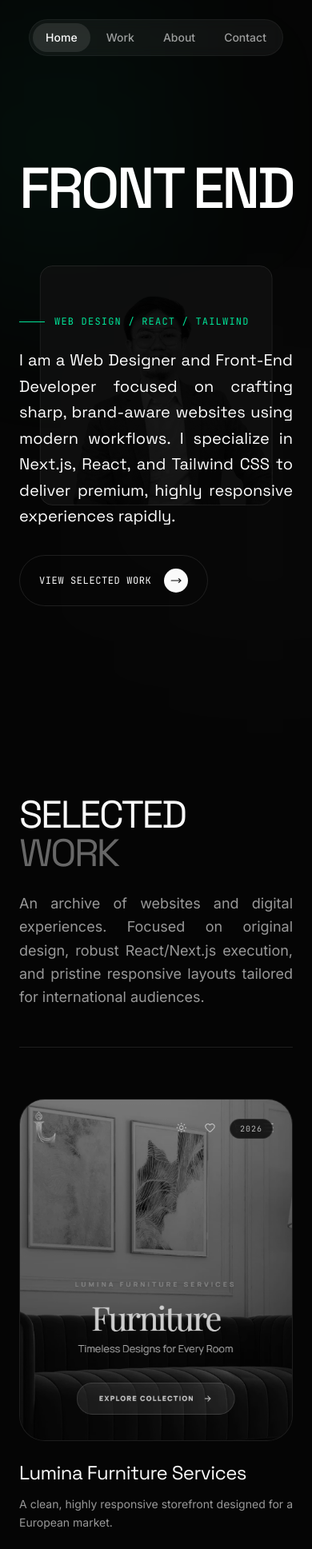
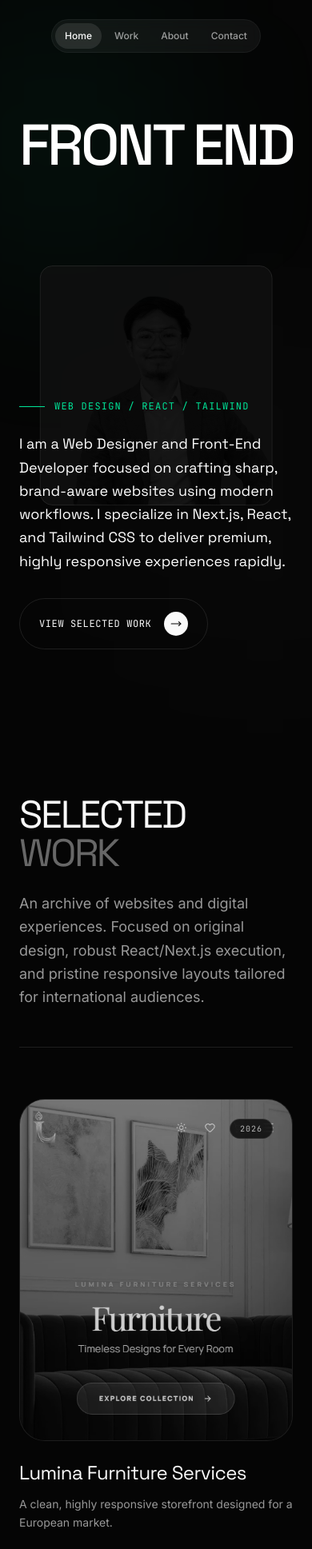
Before and after one commit to DevHansJTF/my-dev-portfolio, a Next.js app: page / in a window 390 px wide. Shown: the top 1937 px of the page at 80% size. Built offline with nearby package versions, Linux system fonts and the light colour scheme.

Commit message:
Added mobile responsiveness and updated projects

```diff
--- a/components/layout/NavBar.tsx
+++ b/components/layout/NavBar.tsx
@@ -50,7 +50,7 @@ export function NavBar() {
             <a
               key={item.path}
               href={item.path}
-              className={`relative px-4 py-2 rounded-full text-sm font-medium transition-colors ${
+              className={`relative px-3 md:px-4 py-2 rounded-full text-xs md:text-sm font-medium transition-colors ${
                 isActive ? "text-foreground" : "text-foreground/60 hover:text-foreground"
               }`}
             >
--- a/components/sections/About.tsx
+++ b/components/sections/About.tsx
@@ -13,7 +13,7 @@ export function About() {
                 Sharp <br />
                 <span className="text-foreground/40">Design.</span> <br /> Clean Code.
               </h1>
-              <p className="text-lg text-foreground/70 leading-relaxed max-w-2xl text-justify">
+              <p className="text-lg text-foreground/70 leading-relaxed max-w-2xl text-left sm:text-justify">
                 I&apos;m Hans Justin Fernando, a hands-on Web Designer and Frontend Developer. I specialize in crafting
                 visually strong, user-friendly websites. Combining a pristine eye for design with deep expertise in
                 React, Next.js, and Tailwind CSS, I deliver sharp, tailor made interfaces far removed from generic
@@ -66,7 +66,7 @@ export function About() {
                 <div className="flex-grow">
                   <h3 className="font-display text-2xl mb-2">{item.title}</h3>
                   <h4 className="text-accent font-medium mb-4">{item.company}</h4>
-                  <p className="text-foreground/60 leading-relaxed text-justify">{item.description}</p>
+                  <p className="text-foreground/60 leading-relaxed text-left sm:text-justify">{item.description}</p>
                 </div>
               </div>
             </FadeIn>
--- a/components/sections/Contact.tsx
+++ b/components/sections/Contact.tsx
@@ -17,7 +17,7 @@ export function Contact() {
                 Let&apos;s <br />
                 <span className="text-foreground/40">Connect</span>
               </h1>
-              <p className="text-lg text-foreground/60 leading-relaxed max-w-md text-justify">
+              <p className="text-lg text-foreground/60 leading-relaxed max-w-md text-left sm:text-justify">
                 Whether you need high-volume web design, draft-ready site generation, or precise Next.js and Tailwind
                 execution, I&apos;m ready to integrate into your workflow and deliver sharp, brand-aware results.
               </p>
--- a/components/sections/Craft.tsx
+++ b/components/sections/Craft.tsx
@@ -9,7 +9,7 @@ export function Craft() {
         <div className="border-t border-white/10 pt-24 grid grid-cols-1 md:grid-cols-12 gap-12">
           <div className="col-span-1 md:col-span-5">
             <h2 className="font-display text-4xl tracking-tight mb-8">Design & Build</h2>
-            <p className="text-foreground/60 text-base leading-relaxed mb-8 text-justify max-w-sm">
+            <p className="text-foreground/60 text-base leading-relaxed mb-8 text-left sm:text-justify max-w-sm">
               Creating compelling websites requires a sharp eye for layout and the technical skills to execute. I build
               draft-ready structures efficiently, refining them into responsive, pristine interfaces.
             </p>
@@ -30,7 +30,9 @@ export function Craft() {
                 <div className="absolute top-0 left-0 w-full h-[2px] bg-gradient-to-r from-transparent via-accent/50 to-transparent translate-x-[-100%] group-hover:translate-x-[100%] transition-transform duration-1000" />
                 <div className="text-foreground/30 group-hover:text-accent transition-colors mb-8">{item.icon}</div>
                 <h3 className="font-display text-xl mb-3">{item.title}</h3>
-                <p className="text-sm text-foreground/50 leading-relaxed text-justify">{item.description}</p>
+                <p className="text-sm text-foreground/50 leading-relaxed text-left sm:text-justify">
+                  {item.description}
+                </p>
               </div>
             ))}
           </div>
--- a/components/sections/Hero.tsx
+++ b/components/sections/Hero.tsx
@@ -35,12 +35,12 @@ export function Hero() {
           </div>
         </div>
 
-        <div className="col-span-1 md:col-span-12 flex flex-col md:flex-row justify-between items-start md:items-end mt-24 md:mt-32 z-10 w-full pointer-events-none">
+        <div className="col-span-1 md:col-span-12 flex flex-col md:flex-row justify-between items-start md:items-end mt-64 sm:mt-56 md:mt-32 z-10 w-full pointer-events-none">
           <FadeIn delay={0.4} direction="up" className="max-w-md pointer-events-auto">
             <p className="font-mono text-xs uppercase tracking-widest text-accent mb-6 flex items-center gap-3">
               <span className="w-8 h-px bg-accent"></span> Web Design / React / Tailwind
             </p>
-            <p className="font-display text-white text-xl leading-relaxed text-justify">
+            <p className="font-display text-white text-lg md:text-xl leading-relaxed text-left sm:text-justify">
               I am a Web Designer and Front-End Developer focused on crafting sharp, brand-aware websites using modern
               workflows. I specialize in Next.js, React, and Tailwind CSS to deliver premium, highly responsive
               experiences rapidly.
--- a/components/sections/Work.tsx
+++ b/components/sections/Work.tsx
@@ -13,7 +13,7 @@ export function Work() {
             <br />
             <span className="text-foreground/40">Work</span>
           </h1>
-          <p className="max-w-xl text-foreground/60 text-lg leading-relaxed text-justify">
+          <p className="max-w-xl text-foreground/60 text-lg leading-relaxed text-left sm:text-justify">
             An archive of websites and digital experiences. Focused on original design, robust React/Next.js execution,
             and pristine responsive layouts tailored for international audiences.
           </p>
@@ -27,7 +27,7 @@ export function Work() {
               href={"link" in project ? project.link : "#"}
               target={"link" in project ? "_blank" : undefined}
               rel={"link" in project ? "noopener noreferrer" : undefined}
-              className="block h-full cursor-none"
+              className="block h-full"
             >
               <div className="relative w-full overflow-hidden rounded-[32px] bg-surface mb-6 aspect-[4/5] border border-white/5 group-hover:border-white/10 transition-colors">
                 <Image
@@ -51,7 +51,7 @@ export function Work() {
                   <h2 className="font-display text-2xl md:text-3xl mb-3 tracking-tight group-hover:text-accent transition-colors">
                     {project.title}
                   </h2>
-                  <p className="text-foreground/60 text-sm mb-6 max-w-sm leading-relaxed text-justify">
+                  <p className="text-foreground/60 text-sm mb-6 max-w-sm leading-relaxed text-left sm:text-justify">
                     {project.description}
                   </p>
                   <div className="flex gap-2 flex-wrap">
--- a/lib/data.tsx
+++ b/lib/data.tsx
@@ -51,12 +51,13 @@ export const PROJECTS = [
   },
   {
     id: 3,
-    title: "Real Estate Showcase",
+    title: "Build-It Premium Construction",
     description: "Draft-ready property site scaled into a finalized, fully responsive production build.",
     slug: "property-showcase",
-    image: "https://picsum.photos/seed/realestate/800/800",
+    image: "build-it-construction.png",
     stack: ["Next.js", "Tailwind CSS", "Figma"],
     year: "2026",
+    link: "https://buildit-construction.vercel.app/",
   },
   {
     id: 4,
```
Also changed, not shown: public/build-it-construction.png (added).
